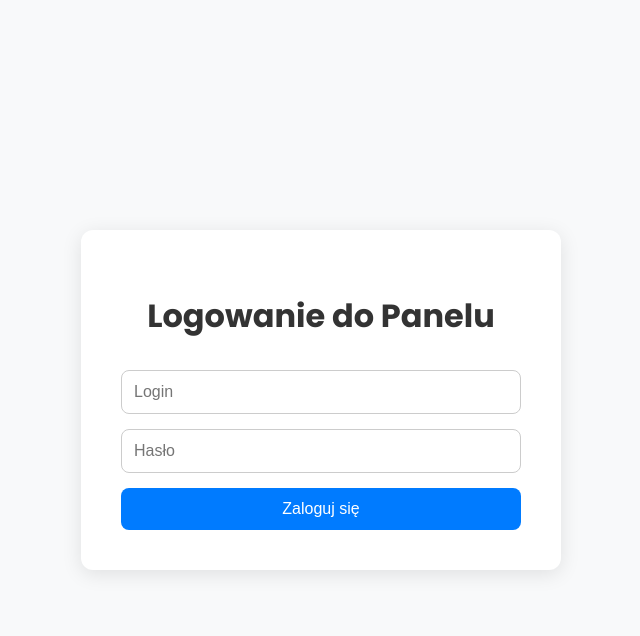
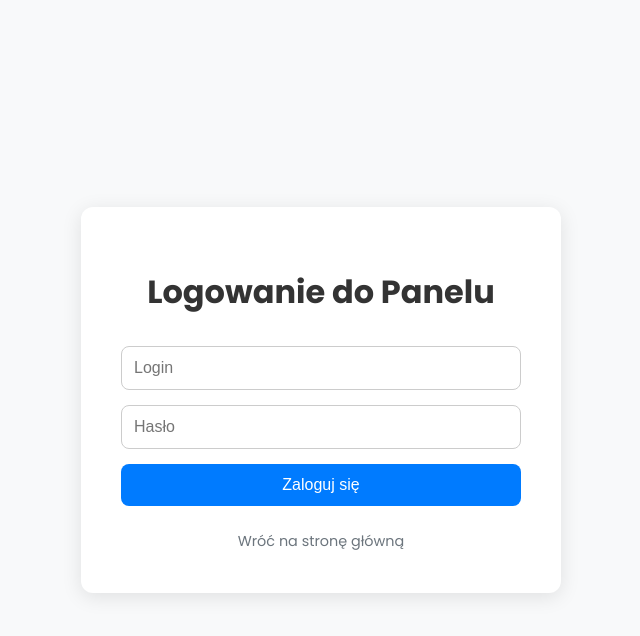
Before and after one commit to Teo2237/ProjektBazyBSI, a Flask app: page /login in a window 1280 px wide. Shown: the top 636 px of the page, without its empty margins (319-959 px from the left). Run offline with Flask 3, Linux system fonts and the light colour scheme.

Commit message:
Dodanie powrotu z panelu logowania

```diff
--- a/templates/login.html
+++ b/templates/login.html
@@ -60,6 +60,19 @@
             margin-top: 15px;
             font-weight: 500;
         }
+        /* Styl dla nowego linku powrotu */
+        .back-link {
+            display: inline-block;
+            margin-top: 25px;
+            color: #6c757d;
+            text-decoration: none;
+            font-size: 0.9em;
+            transition: color 0.2s;
+        }
+        .back-link:hover {
+            color: #343a40;
+            text-decoration: underline;
+        }
     </style>
 </head>
 <body>
@@ -73,6 +86,8 @@
         {% if error %}
             <p class="error">{{ error }}</p>
         {% endif %}
+
+        <a href="/" class="back-link">Wróć na stronę główną</a>
     </div>
 </body>
 </html>
```
